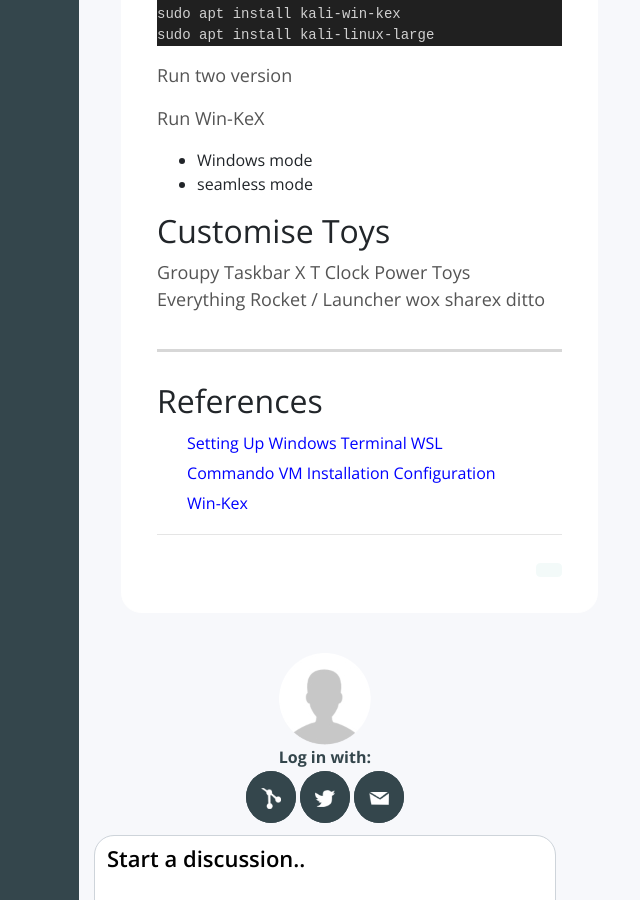
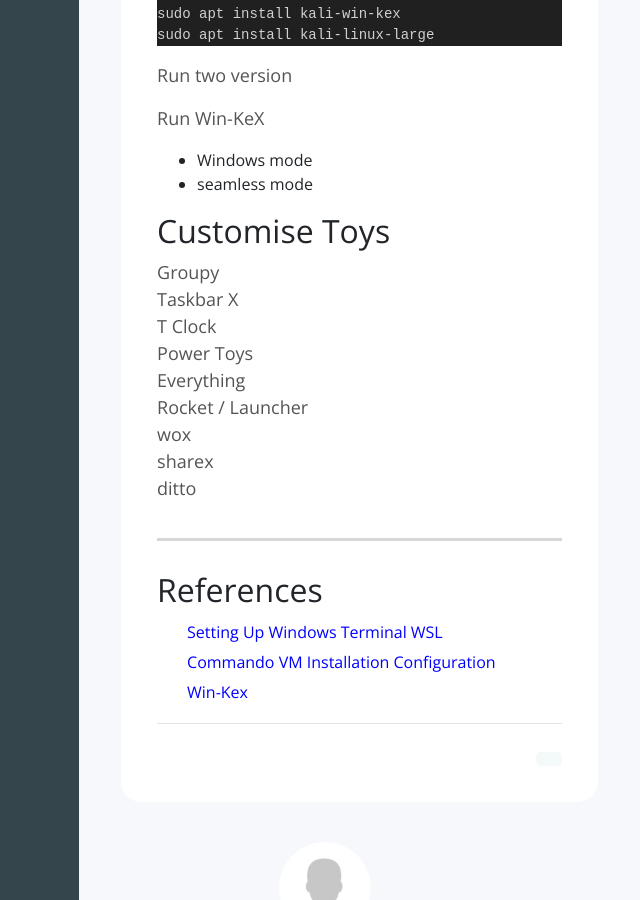
Before and after one commit to cleverberry/evilsaint, a Jekyll site: the page built from _posts/2020-09-21-welcome-to-windows-2020.md, in a window 1280 px wide and 900 px high, scrolled down 13269 px. Shown: the whole window, without its empty margins (358-998 px from the left). Built offline with Jekyll 4.4.1, drawn with Linux system fonts in a browser that asks for light colours; nearby versions of some CDN libraries; a style sheet for code colours, icons or effects is not loaded.

Commit message:
Fix toys

```diff
--- a/_posts/2020-09-21-welcome-to-windows-2020.md
+++ b/_posts/2020-09-21-welcome-to-windows-2020.md
@@ -382,15 +382,15 @@
 
 ## Customise Toys
 
-Groupy
-Taskbar X
-T Clock
-Power Toys
-Everything
-Rocket / Launcher
-wox
-sharex
-ditto
+Groupy<br>
+Taskbar X<br>
+T Clock<br>
+Power Toys<br>
+Everything<br>
+Rocket / Launcher<br>
+wox<br>
+sharex<br>
+ditto<br>
 
 <hr class="hr-reference">
 ## References
```
